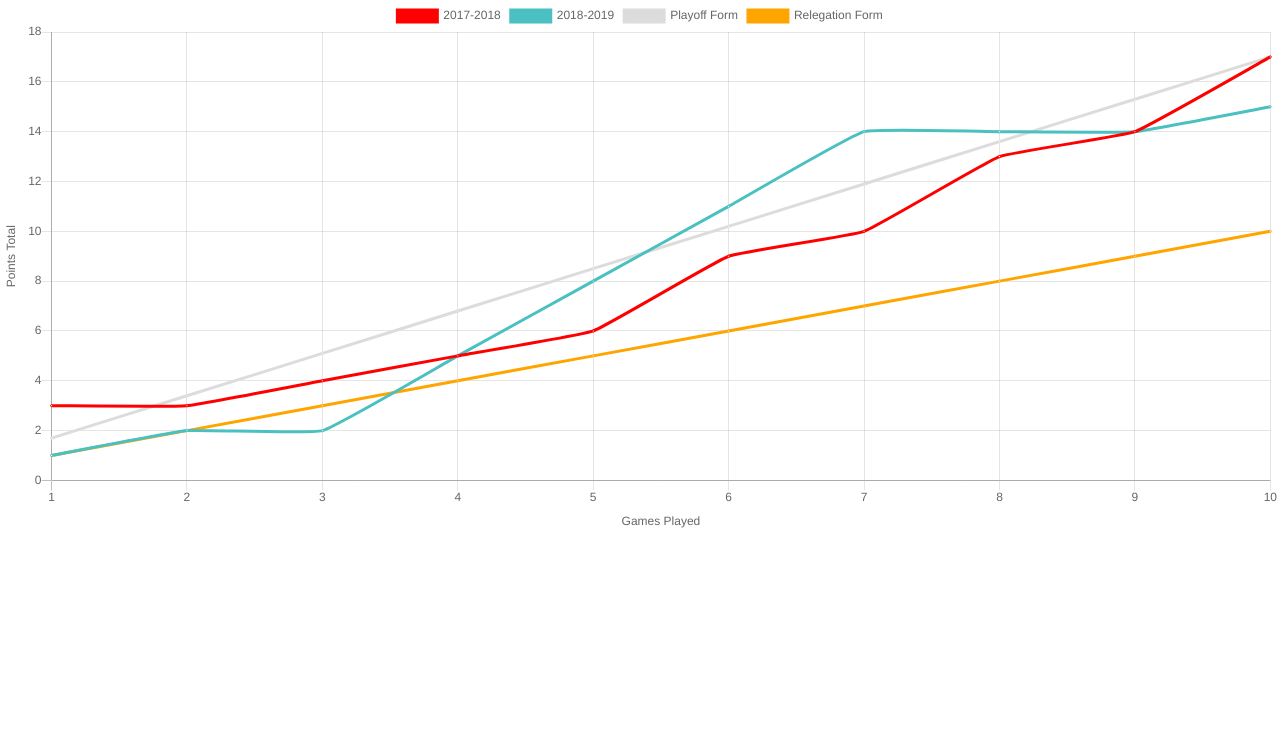
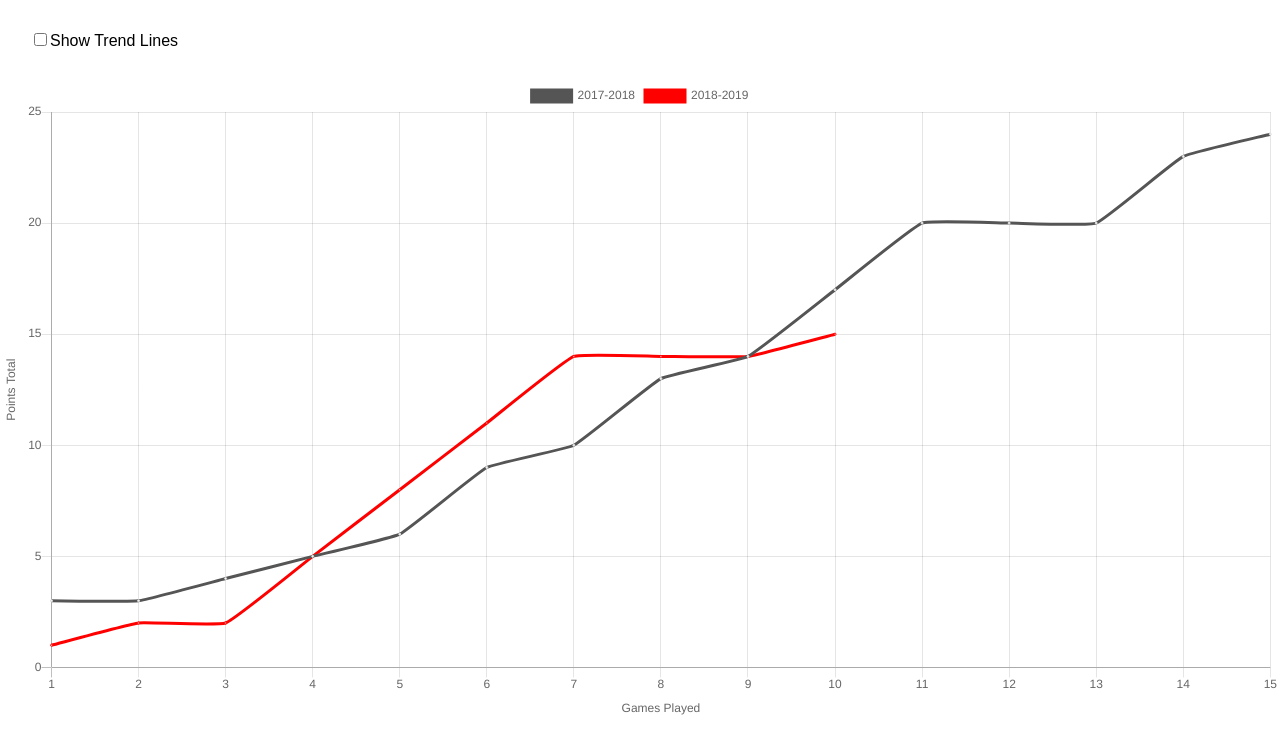
Before and after one commit to snerks/football-stats-02, a React (Create React App) app: page / in a window 1280 px wide. Shown: the top 754 px of the page. Built offline with nearby package versions, Linux system fonts and the light colour scheme; the HTML template or start-up script is replaced by a standard one.

Commit message:
Add toggle

```diff
--- a/src/App.tsx
+++ b/src/App.tsx
@@ -16,6 +16,7 @@ class App extends React.Component {
       //     To get started, edit <code>src/App.tsx</code> and save to reload.
       //   </p>
       // </div>
+
       <PointsLineChart />
     );
   }
--- a/src/components/points-line-chart.tsx
+++ b/src/components/points-line-chart.tsx
@@ -1,168 +1,174 @@
 import * as React from "react";
 
-import { Line } from "react-chartjs-2";
+import { Line, ChartData } from "react-chartjs-2";
+import * as chartjs from "chart.js";
 
 export interface PointsLineChartProps {}
 
-export interface PointsLineChartState {}
+export interface PointsLineChartState {
+  showTrendLines: boolean;
+}
 
 class PointsLineChart extends React.Component<
   PointsLineChartProps,
   PointsLineChartState
 > {
-  // state = { :  }
+  state = { showTrendLines: false };
+
+  handleShowTrendLines = () => {
+    this.setState(prevState => {
+      const nextState = { ...prevState };
+      nextState.showTrendLines = !prevState.showTrendLines;
+
+      return nextState;
+    });
+  };
+
   render() {
-    // const chartData = {
-    //   labels: ["1", "2", "3", "4", "5", "6"],
-    //   datasets: [
-    //     {
-    //       label: "2017-2018",
-    //       data: [3, 3, 4, 5, 6, 9],
-    //       //   backgroundColor: [
-    //       //     "rgba(255, 99, 132, 0.2)",
-    //       //     "rgba(54, 162, 235, 0.2)",
-    //       //     "rgba(255, 206, 86, 0.2)",
-    //       //     "rgba(75, 192, 192, 0.2)",
-    //       //     "rgba(153, 102, 255, 0.2)",
-    //       //     "rgba(255, 159, 64, 0.2)"
-    //       //   ],
-    //       borderColor: [
-    //         "rgba(255,99,132,1)",
-    //         "rgba(54, 162, 235, 1)",
-    //         "rgba(255, 206, 86, 1)",
-    //         "rgba(75, 192, 192, 1)",
-    //         "rgba(153, 102, 255, 1)",
-    //         "rgba(255, 159, 64, 1)"
-    //       ],
-    //       borderWidth: 1
-    //     },
-    //     {
-    //       label: "2018-2019",
-    //       data: [1, 2, 2, 5, 8, 11],
-    //       //   backgroundColor: [
-    //       //     "rgba(255, 99, 132, 0.2)",
-    //       //     "rgba(54, 162, 235, 0.2)",
-    //       //     "rgba(255, 206, 86, 0.2)",
-    //       //     "rgba(75, 192, 192, 0.2)",
-    //       //     "rgba(153, 102, 255, 0.2)",
-    //       //     "rgba(255, 159, 64, 0.2)"
-    //       //   ],
-    //       borderColor: [
-    //         "rgba(255,99,132,1)",
-    //         "rgba(54, 162, 235, 1)",
-    //         "rgba(255, 206, 86, 1)",
-    //         "rgba(75, 192, 192, 1)",
-    //         "rgba(153, 102, 255, 1)",
-    //         "rgba(255, 159, 64, 1)"
-    //       ],
-    //       borderWidth: 1
-    //     }
-    //   ]
-    // };
+    const redRgba = "255, 0, 0";
+    const redLineColour = `rgba(${redRgba}, 1)`;
+    const redLegendFillColour = `rgba(${redRgba}, 0.4)`;
 
-    const chartData = {
-      labels: ["1", "2", "3", "4", "5", "6", "7", "8", "9", "10"],
+    // 128, 0, 128
+    const purpleRgba = "85, 85, 85";
+    const purpleLineColour = `rgba(${purpleRgba}, 1)`;
+    const purpleLegendFillColour = `rgba(${purpleRgba}, 0.4)`;
+
+    const greyRgba = "220, 220, 220";
+    const greyLineColour = `rgba(${greyRgba}, 1)`;
+    // const greyLegendFillColour = `rgba(${greyRgba}, 0.4)`;
+
+    const greenRgba = "75, 192, 192";
+    const greenLineColour = `rgba(${greenRgba}, 1)`;
+    const greenLegendFillColour = `rgba(${greenRgba}, 0.4)`;
+
+    const orangeRgba = "255, 165, 0";
+    const orangeLineColour = `rgba(${orangeRgba}, 1)`;
+    const orangeLegendFillColour = `rgba(${orangeRgba}, 0.4)`;
+
+    // const showTrendLines = true;
+
+    const dataPointCount = 15;
+
+    const chartData: ChartData<chartjs.ChartData> = {
+      // labels: ["1", "2", "3", "4", "5", "6", "7", "8", "9", "10"],
+      // labels: ["1", "2", "3", "4", "5", "6", "7", "8", "9", "10"],
+
+      labels: Array(dataPointCount)
+        .fill(0)
+        .map((e, i) => (i + 1).toString(10)),
+
       datasets: [
         {
           label: "2017-2018",
           fill: false,
           lineTension: 0.1,
 
-          // backgroundColor: "rgba(75,192,192,0.4)",
-          // borderColor: "rgba(75,192,192,1)",
-          backgroundColor: "rgba(255, 0, 0, 0.4)",
-          borderColor: "rgba(255, 0, 0, 1)",
+          backgroundColor: purpleLegendFillColour,
+          borderColor: purpleLineColour,
 
           borderCapStyle: "butt",
           borderDash: [],
           borderDashOffset: 0.0,
           borderJoinStyle: "miter",
-          pointBorderColor: "rgba(255, 0, 0, 1)",
+          pointBorderColor: greyLineColour,
           pointBackgroundColor: "#fff",
           pointBorderWidth: 1,
           pointHoverRadius: 5,
-          pointHoverBackgroundColor: "rgba(255, 0, 0, 1)",
-          pointHoverBorderColor: "rgba(220,220,220,1)",
+          pointHoverBackgroundColor: purpleLineColour,
+          pointHoverBorderColor: greyLineColour,
           pointHoverBorderWidth: 2,
           pointRadius: 1,
           pointHitRadius: 10,
-          data: [3, 3, 4, 5, 6, 9, 10, 13, 14, 17]
+          data: [3, 3, 4, 5, 6, 9, 10, 13, 14, 17, 20, 20, 20, 23, 24]
         },
         {
           label: "2018-2019",
           fill: false,
           lineTension: 0.1,
-          backgroundColor: "rgba(75,192,192,0.4)",
-          borderColor: "rgba(75,192,192,1)",
+          backgroundColor: redLegendFillColour,
+          borderColor: redLineColour,
           borderCapStyle: "butt",
           borderDash: [],
           borderDashOffset: 0.0,
           borderJoinStyle: "miter",
-          pointBorderColor: "rgba(75,192,192,1)",
+          pointBorderColor: redLineColour,
           pointBackgroundColor: "#fff",
           pointBorderWidth: 1,
           pointHoverRadius: 5,
-          pointHoverBackgroundColor: "rgba(75,192,192,1)",
-          pointHoverBorderColor: "rgba(220,220,220,1)",
+          pointHoverBackgroundColor: redLineColour,
+          pointHoverBorderColor: greyLineColour,
           pointHoverBorderWidth: 2,
           pointRadius: 1,
           pointHitRadius: 10,
           data: [1, 2, 2, 5, 8, 11, 14, 14, 14, 15]
-        },
-        {
+        }
+      ]
+    };
+
+    if (this.state.showTrendLines) {
+      if (chartData.datasets) {
+        chartData.datasets.push({
           label: "Playoff Form",
           fill: false,
           lineTension: 0.1,
 
-          // backgroundColor: "rgba(75,192,192,0.4)",
-          // borderColor: "rgba(75,192,192,1)",
-          backgroundColor: "rgba(220,220,220, 0.4)",
-          borderColor: "rgba(220,220,220, 1)",
+          backgroundColor: greenLegendFillColour,
+          borderColor: greenLineColour,
 
           borderCapStyle: "butt",
-          borderDash: [],
+          borderDash: [5, 15],
           borderDashOffset: 0.0,
           borderJoinStyle: "miter",
-          pointBorderColor: "rgba(220,220,220, 1)",
+          pointBorderColor: greenLineColour,
           pointBackgroundColor: "#fff",
           pointBorderWidth: 1,
           pointHoverRadius: 5,
-          pointHoverBackgroundColor: "rgba(220,220,220, 1)",
-          pointHoverBorderColor: "rgba(220,220,220,1)",
+          pointHoverBackgroundColor: greenLineColour,
+          pointHoverBorderColor: greyLineColour,
           pointHoverBorderWidth: 2,
           pointRadius: 1,
           pointHitRadius: 10,
-          data: [1.7, 3.4, 5.1, 6.8, 8.5, 10.2, 11.9, 13.6, 15.3, 17]
-        },
-        {
+
+          // data: [1.7, 3.4, 5.1, 6.8, 8.5, 10.2, 11.9, 13.6, 15.3, 17]
+          data: Array(dataPointCount)
+            .fill(0)
+            .map((e, i) => (i + 1) * 1.7)
+        });
+
+        chartData.datasets.push({
           label: "Relegation Form",
           fill: false,
           lineTension: 0.1,
 
-          // backgroundColor: "rgba(75,192,192,0.4)",
-          // borderColor: "rgba(75,192,192,1)",
-          backgroundColor: "rgba(255, 165, 0, 0.4)",
-          borderColor: "rgba(255, 165, 0, 1)",
+          backgroundColor: orangeLegendFillColour,
+          borderColor: orangeLineColour,
 
           borderCapStyle: "butt",
-          borderDash: [],
+          borderDash: [5, 15],
           borderDashOffset: 0.0,
           borderJoinStyle: "miter",
-          pointBorderColor: "rgba(255, 165, 0, 1)",
+          pointBorderColor: orangeLineColour,
           pointBackgroundColor: "#fff",
           pointBorderWidth: 1,
           pointHoverRadius: 5,
-          pointHoverBackgroundColor: "rgba(255, 165, 0, 1)",
-          pointHoverBorderColor: "rgba(255, 165, 0,1)",
+          pointHoverBackgroundColor: orangeLineColour,
+          pointHoverBorderColor: greyLineColour,
           pointHoverBorderWidth: 2,
           pointRadius: 1,
           pointHitRadius: 10,
-          data: [1, 2, 3, 4, 5, 6, 7, 8, 9, 10]
-        }
-      ]
-    };
+
+          // data: [1, 2, 3, 4, 5, 6, 7, 8, 9, 10]
+          data: Array(dataPointCount)
+            .fill(0)
+            .map((e, i) => (i + 1) * 1)
+        });
+      }
+    }
 
     const chartOptions = {
+      // responsive: true,
+      maintainAspectRatio: false,
       scales: {
         yAxes: [
           {
@@ -187,7 +193,28 @@ class PointsLineChart extends React.Component<
     };
 
     return (
-      <Line data={chartData} options={chartOptions} width={600} height={250} />
+      <div style={{ position: "relative", height: "80vh" }}>
+        <div
+          className="custom-control custom-checkbox"
+          style={{ margin: "30px" }}
+        >
+          <input
+            type="checkbox"
+            className="custom-control-input"
+            id="customCheck1"
+            onChange={() => this.handleShowTrendLines()}
+          />
+          <label className="custom-control-label" htmlFor="customCheck1">
+            Show Trend Lines
+          </label>
+        </div>
+        <Line
+          data={chartData}
+          options={chartOptions}
+          width={600}
+          redraw={true}
+        />
+      </div>
     );
   }
 }
--- a/tslint.json
+++ b/tslint.json
@@ -12,6 +12,7 @@
     "interface-name": false,
     "no-empty-interface": false,
     "object-literal-sort-keys": false,
-    "ordered-imports": false
+    "ordered-imports": false,
+    "jsx-no-lambda": false
   }
 }
```
